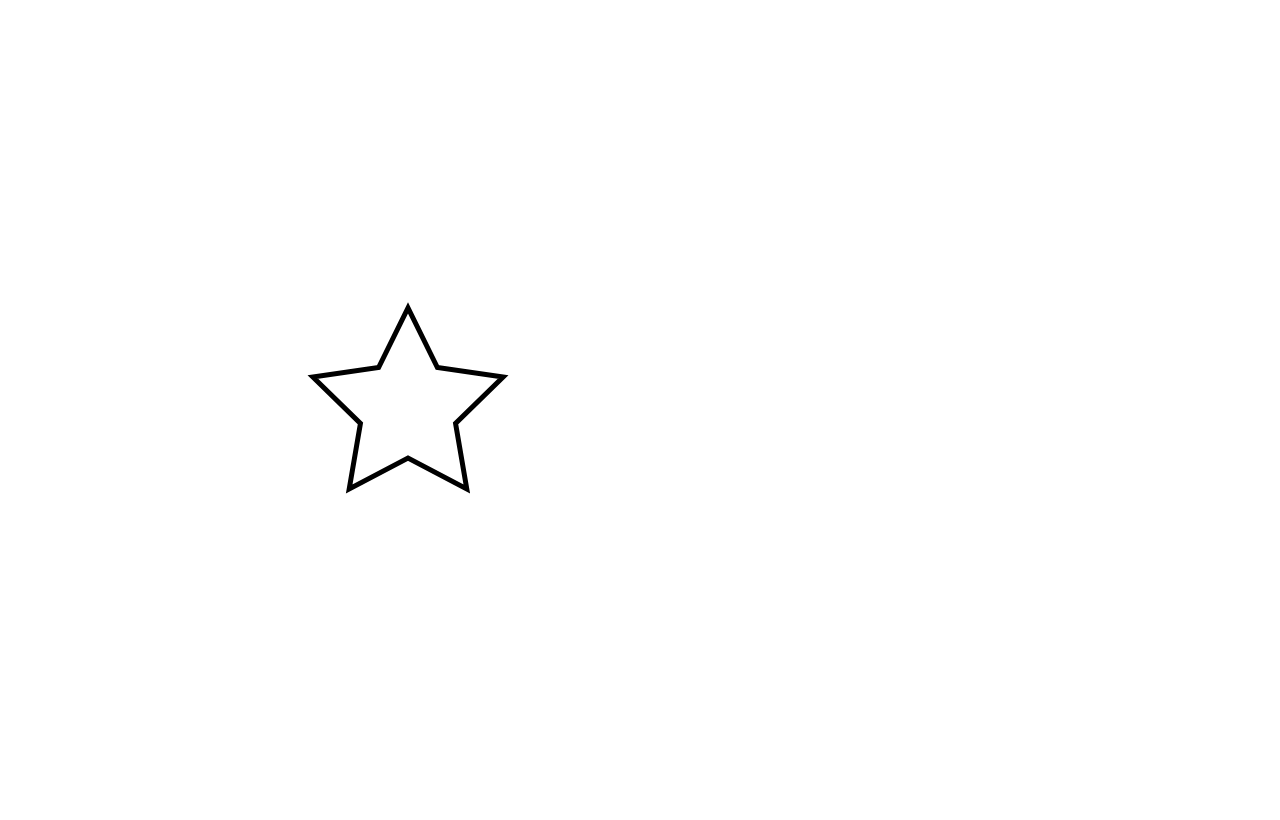
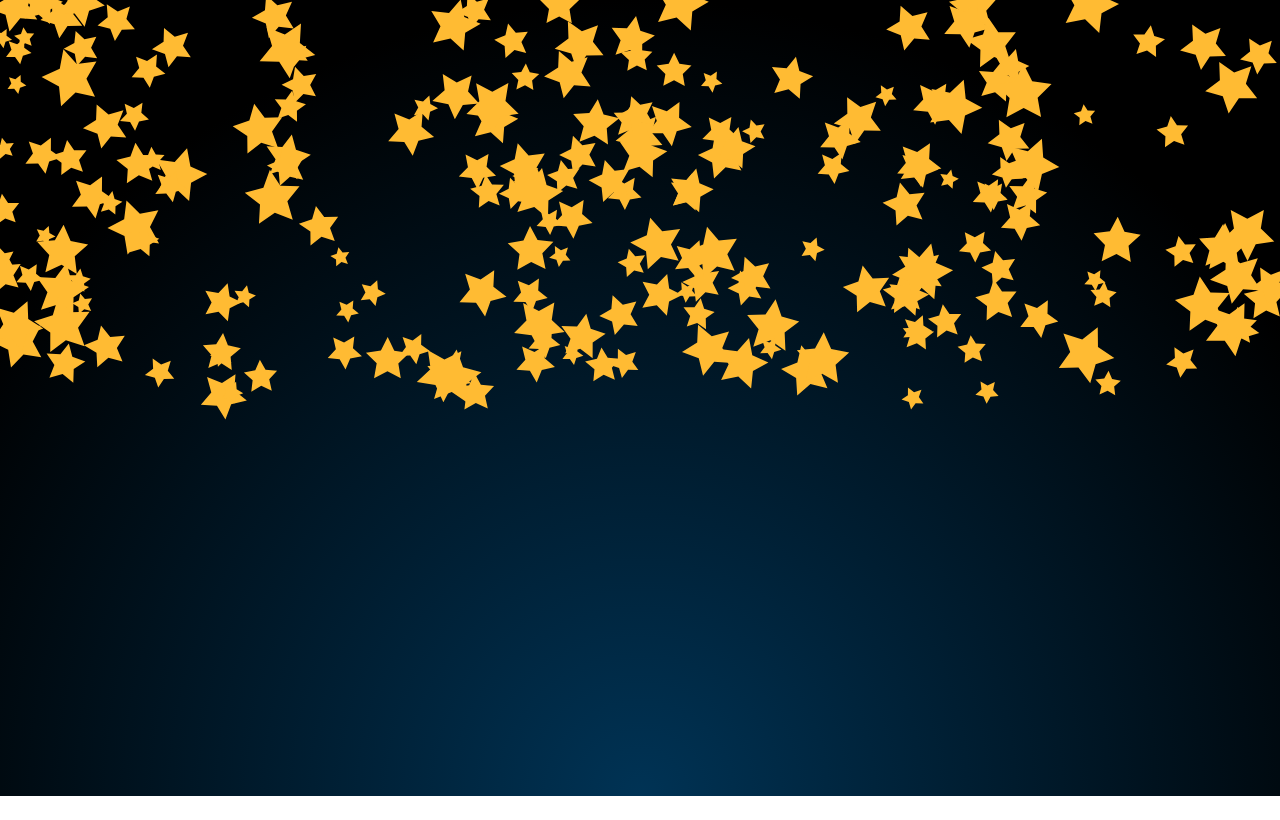
Before and after one commit to Tangjj1996/canvas-learning, a website built with webpack: page canvas-paint/src/index.html in a window 1280 px wide. Built offline with nearby package versions, Linux system fonts and the light colour scheme.

```diff
--- a/canvas-paint/src/index.html
+++ b/canvas-paint/src/index.html
@@ -1,5 +1,14 @@
 <!DOCTYPE html>
 <html lang="en">
+    <style>
+        html, body {
+            margin: 0;
+            padding: 0;
+            width: 100%;
+            height: 100%;
+            overflow: hidden;
+        }
+    </style>
 <head>
     <meta charset="UTF-8">
     <title>Document</title>
--- a/canvas-paint/src/index.js
+++ b/canvas-paint/src/index.js
@@ -3,7 +3,20 @@
 const canvas = document.getElementById('canvas')
 const ctx = canvas.getContext('2d')
 
-canvas.width = 800
-canvas.height = 800
+canvas.width = document.body.clientWidth
+canvas.height = document.body.clientHeight - 4
 
-shapes.drawStar(ctx, 100, 50, 400, 400)
+let skyStyle = ctx.createRadialGradient(canvas.width / 2, canvas.height, 0, canvas.width / 2, canvas.height, canvas.height)
+skyStyle.addColorStop(0.0, '#035')
+skyStyle.addColorStop(1.0, 'black')
+ctx.fillStyle = skyStyle
+ctx.fillRect(0, 0, canvas.width, canvas.height)
+
+for(let i = 0; i < 200; i++) {
+    let r = Math.random() * 2 + 1
+    let x = Math.random() * canvas.width
+    let y = Math.random() * canvas.height * 0.5
+    let a = Math.random() * 360
+
+    shapes.drawStar(ctx, r, x, y, a)
+}
--- a/canvas-paint/src/utils/shape.js
+++ b/canvas-paint/src/utils/shape.js
@@ -1,17 +1,69 @@
-function drawStar(ctx, R, r, x, y, rotate = 0) {
+/**
+ * 星星
+ * @param {canvas} ctx  画布
+ * @param {number} R 半径
+ * @param {number} x 圆心x
+ * @param {number} y 圆心y
+ * @param {number} rotate 旋转角度
+ */
+function drawStar(ctx, R,x, y, rotate = 0) {
+    ctx.save()
+
+    ctx.translate(x, y)
+    ctx.rotate(rotate / 180 * Math.PI)
+    ctx.scale(R, R)
+
+    starPath(ctx)
+
+    ctx.fillStyle = '#fb3'
+
+    ctx.fill()
+    ctx.restore()
+}
+
+function starPath(ctx) {
     ctx.beginPath()
     for(let i = 0; i < 5; i++) {
-        ctx.lineTo(Math.cos((18 + i*72 - rotate)/180 * Math.PI) * R + x,
-                -Math.sin((18 + i*72 - rotate)/180 * Math.PI) * R + y)
-        ctx.lineTo(Math.cos((54 + i*72 - rotate)/180 * Math.PI) * r + x,
-                -Math.sin((54 + i*72 - rotate)/180 * Math.PI) * r + y)
+        ctx.lineTo(Math.cos((18 + i*72)/180 * Math.PI) * 10,
+                -Math.sin((18 + i*72)/180 * Math.PI) * 10)
+        ctx.lineTo(Math.cos((54 + i*72)/180 * Math.PI) * 0.5 * 10,
+                -Math.sin((54 + i*72)/180 * Math.PI) * 0.5 * 10)
     }
     ctx.closePath()
+}
 
-    ctx.lineWidth = 5
+/**
+ * 圆角矩形
+ * @param {canvas} ctx 画布
+ * @param {number} x 坐标x
+ * @param {number} y 坐标y
+ * @param {number} width 宽度
+ * @param {number} height 高度
+ * @param {number} radius 圆角弧度半径
+ */
+
+function drawRoundRect(ctx, x, y, width, height, radius) {
+    ctx.save()
+    ctx.translate(x, y)
+    pathRouteRect(ctx, width, height, radius)
+    ctx.strokeStyle = '#fff'
     ctx.stroke()
+    ctx.restore()
+}
+
+function pathRouteRect(ctx, width, height, radius) {
+    ctx.beginPath()
+    ctx.arc(width - radius, height - radius,radius, 0, Math.PI / 2)
+    ctx.lineTo(radius, height)
+    ctx.arc(radius, height - radius, radius, Math.PI / 2, Math.PI)
+    ctx.lineTo(0, radius)
+    ctx.arc(radius, radius, radius, Math.PI, Math.PI * 3 / 2)
+    ctx.lineTo(width - radius, 0)
+    ctx.arc(width - radius, radius, radius, Math.PI * 3 / 2, 0)
+    ctx.closePath()
 }
 
 export default {
-    drawStar
+    drawStar,
+    drawRoundRect
 }
```
